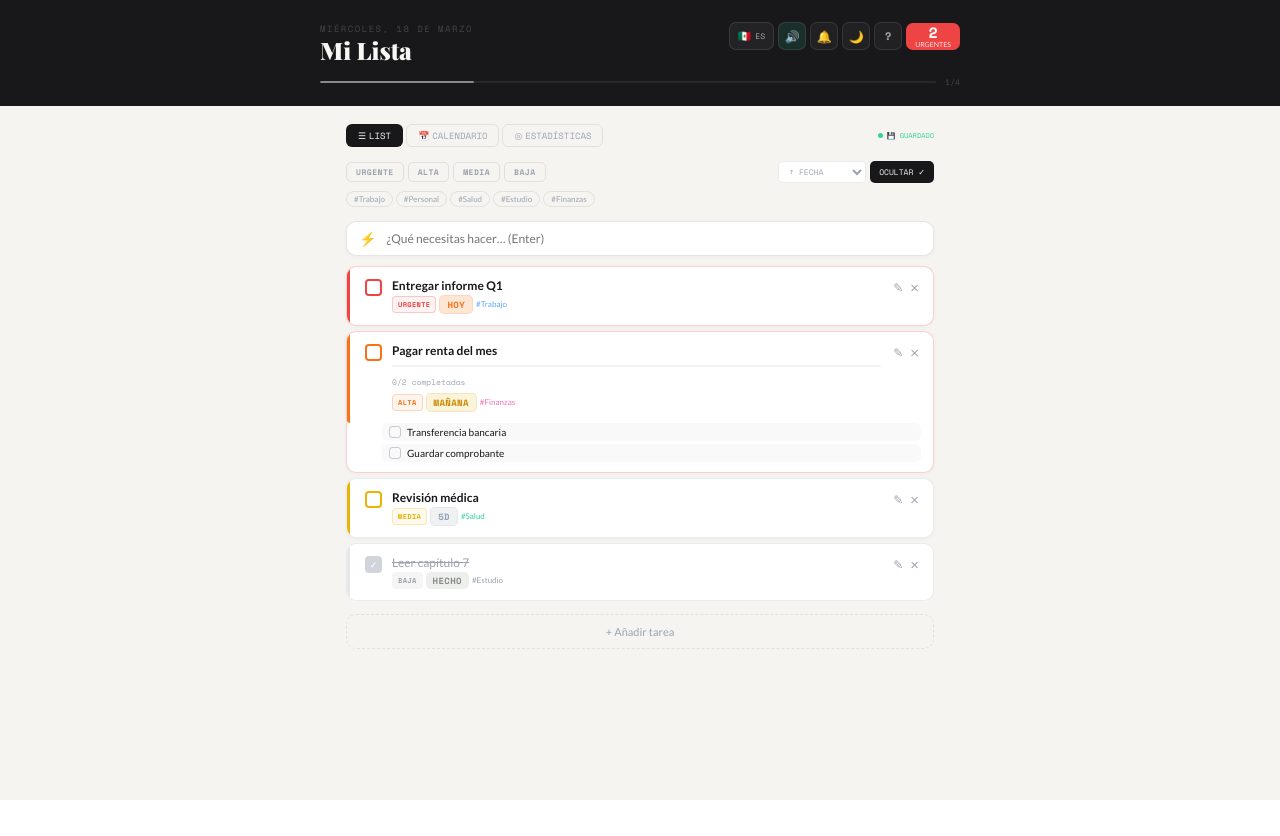
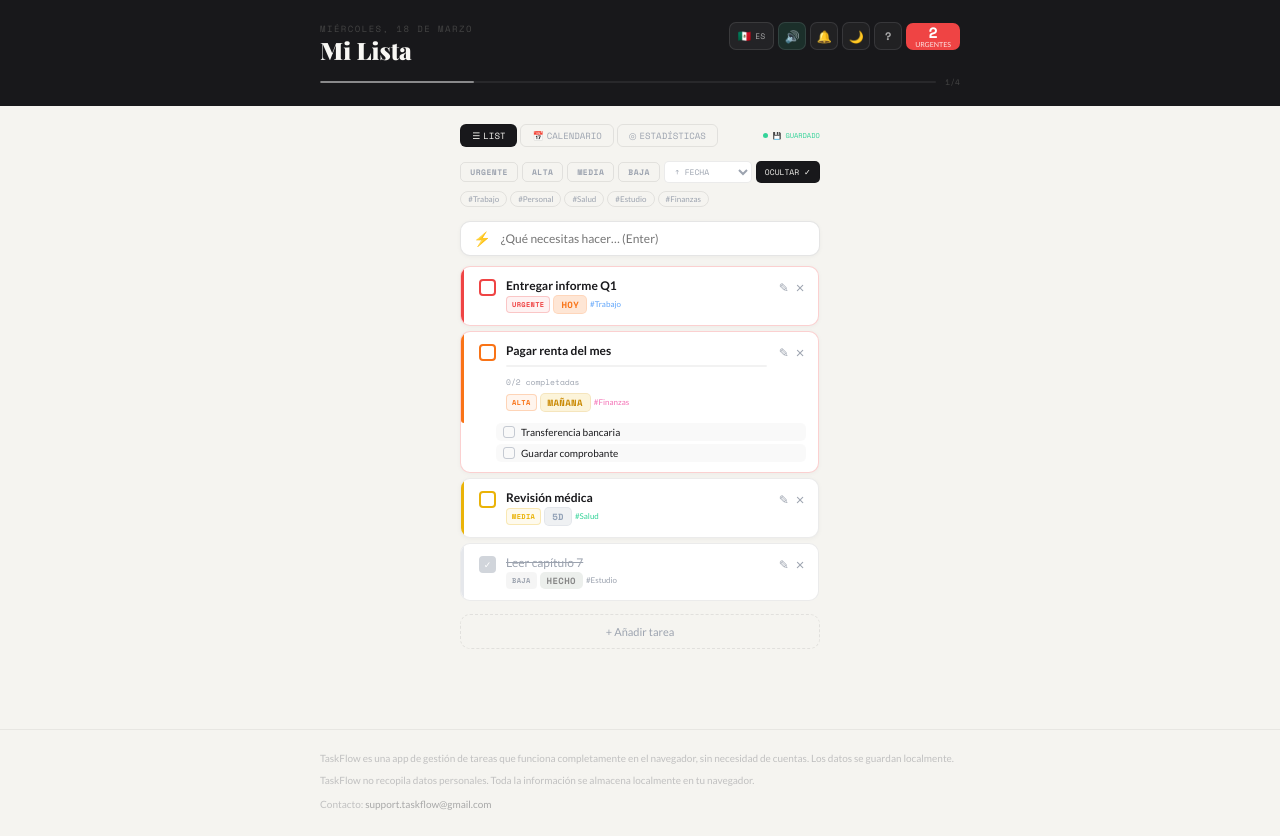
Before and after one commit to mr0903965-bot/taskflow, a React (Vite) app in the folder taskflow-github/: page / in a window 1280 px wide. Before the commit the page ends 800 px from the top, so only its background shows below. Built offline with nearby package versions, Linux system fonts and the light colour scheme.

Commit message:
Add footer with app description, contact email, and privacy notice

```diff
--- a/taskflow-github/src/App.jsx
+++ b/taskflow-github/src/App.jsx
@@ -13,6 +13,7 @@ import CalendarView from './components/CalendarView'
 import StatsView    from './components/StatsView'
 import QuickAdd     from './components/QuickAdd'
 import HelpPanel    from './components/HelpPanel'
+import AppFooter    from './components/AppFooter'
 
 export default function App() {
   // ── Preferences ────────────────────────────────────────────────────────────
@@ -239,7 +240,7 @@ export default function App() {
   // ── Render ──────────────────────────────────────────────────────────────────
   return (
     <div
-      style={{ minHeight: '100vh', background: bg, color: textC, transition: 'background 0.3s' }}
+      style={{ minHeight: '100vh', background: bg, color: textC, transition: 'background 0.3s', display: 'flex', flexDirection: 'column' }}
       onClick={() => showLangMenu && setShowLangMenu(false)}
     >
       {/* ── HEADER ── */}
@@ -436,6 +437,8 @@ export default function App() {
         <HelpPanel t={t} dark={dark} onClose={() => setShowHelp(false)} />
       )}
 
+      <AppFooter dark={dark} />
+
       <Toast toasts={toasts} remove={removeToast} />
     </div>
   )
--- /dev/null
+++ b/taskflow-github/src/components/AppFooter.jsx
@@ -0,0 +1,65 @@
+/**
+ * AppFooter
+ * Minimal informational footer rendered at the bottom of the app.
+ * No state, no hooks, no dependencies.
+ */
+export default function AppFooter({ dark }) {
+  const bord  = dark ? 'rgba(255,255,255,0.06)' : 'rgba(0,0,0,0.06)'
+  const muted = dark ? 'rgba(255,255,255,0.22)' : '#C0C0C0'
+  const link  = dark ? 'rgba(255,255,255,0.30)' : '#A8A8A8'
+
+  const text = {
+    fontSize: 10,
+    fontFamily: "'Lato', sans-serif",
+    color: muted,
+    lineHeight: 1.6,
+    margin: 0,
+  }
+
+  return (
+    <footer style={{
+      borderTop: `1px solid ${bord}`,
+      padding: '20px 26px 24px',
+      marginTop: 'auto',         // pushes footer to bottom when content is short
+    }}>
+      <div style={{
+        maxWidth: 640,
+        margin: '0 auto',
+        display: 'flex',
+        flexDirection: 'column',
+        gap: 6,
+      }}>
+
+        {/* App description */}
+        <p style={text}>
+          TaskFlow es una app de gestión de tareas que funciona completamente
+          en el navegador, sin necesidad de cuentas. Los datos se guardan localmente.
+        </p>
+
+        {/* Privacy note */}
+        <p style={text}>
+          TaskFlow no recopila datos personales. Toda la información se almacena
+          localmente en tu navegador.
+        </p>
+
+        {/* Contact */}
+        <p style={{ ...text, marginTop: 2 }}>
+          Contacto:{' '}
+          <a
+            href="mailto:support.taskflow@gmail.com?subject=Soporte%20TaskFlow"
+            style={{
+              color: link,
+              textDecoration: 'none',
+              transition: 'color 0.15s',
+            }}
+            onMouseEnter={(e) => (e.currentTarget.style.color = muted)}
+            onMouseLeave={(e) => (e.currentTarget.style.color = link)}
+          >
+            support.taskflow@gmail.com
+          </a>
+        </p>
+
+      </div>
+    </footer>
+  )
+}
--- /dev/null
+++ b/taskflow-github/src/components/SupportCard.jsx
@@ -0,0 +1,130 @@
+/**
+ * SupportCard
+ * Shown at the bottom of HelpPanel.
+ * Renders a short message + optional donation links.
+ * No state, no hooks, no dependencies.
+ */
+export default function SupportCard({ t, dark, links = {} }) {
+  const surf  = dark ? '#1A1A1E' : '#FFFFFF'
+  const bord  = dark ? 'rgba(255,255,255,0.08)' : 'rgba(0,0,0,0.07)'
+  const textC = dark ? '#EFEFEF' : '#18181B'
+  const muted = dark ? 'rgba(255,255,255,0.38)' : '#9CA3AF'
+
+  const hasAnyLink = links.bmac || links.kofi
+
+  const pillBase = {
+    display: 'inline-flex',
+    alignItems: 'center',
+    gap: 5,
+    padding: '6px 12px',
+    borderRadius: 99,
+    border: `1px solid ${bord}`,
+    background: 'transparent',
+    color: muted,
+    fontSize: 11,
+    fontFamily: "'Lato', sans-serif",
+    fontWeight: 600,
+    textDecoration: 'none',
+    cursor: 'pointer',
+    transition: 'color 0.15s, border-color 0.15s',
+  }
+
+  return (
+    <div style={{
+      background: surf,
+      border: `1px solid ${bord}`,
+      borderRadius: 12,
+      padding: '16px',
+      marginTop: 14,
+    }}>
+      {/* Heart icon + section label */}
+      <div style={{
+        display: 'flex',
+        alignItems: 'center',
+        gap: 8,
+        marginBottom: 10,
+      }}>
+        <span style={{ fontSize: 14 }}>♥</span>
+        <span style={{
+          fontFamily: "'Playfair Display', serif",
+          fontSize: 14,
+          fontWeight: 700,
+          color: textC,
+        }}>Support</span>
+      </div>
+
+      {/* Message */}
+      <p style={{
+        fontSize: 12,
+        color: muted,
+        lineHeight: 1.7,
+        fontFamily: "'Lato', sans-serif",
+        margin: '0 0 14px 0',
+      }}>
+        {t.supportMsg}
+      </p>
+
+      {/* Primary button — only if at least one link exists */}
+      {hasAnyLink && (
+        <a
+          href={links.bmac || links.kofi}
+          target="_blank"
+          rel="noopener noreferrer"
+          style={{
+            display: 'flex',
+            alignItems: 'center',
+            justifyContent: 'center',
+            gap: 6,
+            width: '100%',
+            padding: '9px 14px',
+            borderRadius: 8,
+            border: 'none',
+            background: '#6366F1',
+            color: '#fff',
+            fontSize: 12,
+            fontWeight: 700,
+            fontFamily: "'Space Mono', monospace",
+            letterSpacing: '0.04em',
+            textDecoration: 'none',
+            cursor: 'pointer',
+            marginBottom: 10,
+            transition: 'opacity 0.15s',
+            boxSizing: 'border-box',
+          }}
+          onMouseEnter={(e) => (e.currentTarget.style.opacity = '0.85')}
+          onMouseLeave={(e) => (e.currentTarget.style.opacity = '1')}
+        >
+          ♥ {t.supportBtn}
+        </a>
+      )}
+
+      {/* Individual platform links */}
+      <div style={{ display: 'flex', gap: 8, flexWrap: 'wrap' }}>
+        {links.bmac && (
+          <a
+            href={links.bmac}
+            target="_blank"
+            rel="noopener noreferrer"
+            style={pillBase}
+            onMouseEnter={(e) => { e.currentTarget.style.color = '#F59E0B'; e.currentTarget.style.borderColor = '#F59E0B' }}
+            onMouseLeave={(e) => { e.currentTarget.style.color = muted;     e.currentTarget.style.borderColor = bord }}
+          >
+            ☕ Buy Me a Coffee
+          </a>
+        )}
+        {links.kofi && (
+          <a
+            href={links.kofi}
+            target="_blank"
+            rel="noopener noreferrer"
+            style={pillBase}
+            onMouseEnter={(e) => { e.currentTarget.style.color = '#06B6D4'; e.currentTarget.style.borderColor = '#06B6D4' }}
+            onMouseLeave={(e) => { e.currentTarget.style.color = muted;     e.currentTarget.style.borderColor = bord }}
+          >
+            🍵 Ko-fi
+          </a>
+        )}
+      </div>
+    </div>
+  )
+}
--- a/taskflow-github/src/data/languages.js
+++ b/taskflow-github/src/data/languages.js
@@ -28,6 +28,7 @@ const LANGS = {
     helpDesc: 'TaskFlow es una app de tareas personal que funciona completamente en tu navegador. Sin cuentas, sin suscripciones — tus datos se guardan automáticamente. Sin ruido, sin distracciones: solo tú y lo que importa.',
     helpSteps: ['Escribe una tarea en la barra rápida y presiona Enter','Usa el formulario completo para agregar prioridad, fecha y etiquetas','Marca el checkbox para completar una tarea','Usa ✎ para editar y × para eliminar','Cambia entre Lista, Calendario y Estadísticas con las pestañas','Activa ↻ Recurrencia para tareas que se repiten','Consejo: usa tareas recurrentes para construir hábitos — ejercicio diario, lectura semanal, revisión mensual de metas.'],
     helpFeatList: ['6 idiomas','Modo oscuro','Calendario','Estadísticas','Recurrencia','Export / Import','Notificaciones','Guardado auto','Quick Add','Subtareas'],
+    supportMsg: 'Si TaskFlow te es útil, considera apoyar su desarrollo.', supportBtn: 'Apoyar TaskFlow',
   },
   en: {
     name: 'English', flag: '🇺🇸',
@@ -58,6 +59,7 @@ const LANGS = {
     helpDesc: 'TaskFlow is a personal task manager that runs entirely in your browser. No account needed — your data saves automatically.',
     helpSteps: ['Type a task in the quick-add bar and press Enter','Use the full form to add priority, due date, and tags','Check the checkbox to complete a task','Use ✎ to edit and × to delete','Switch between List, Calendar, and Stats with the tabs','Enable ↻ Recurrence for repeating tasks'],
     helpFeatList: ['6 languages','Dark mode','Calendar','Statistics','Recurrence','Export / Import','Notifications','Auto-save','Quick Add','Subtasks'],
+    supportMsg: 'If you find TaskFlow useful, consider supporting its development.', supportBtn: 'Support TaskFlow',
   },
   fr: {
     name: 'Français', flag: '🇫🇷',
@@ -88,6 +90,7 @@ const LANGS = {
     helpDesc: 'TaskFlow est un gestionnaire de tâches personnel qui fonctionne entièrement dans votre navigateur. Sans compte — vos données sont sauvegardées automatiquement.',
     helpSteps: ['Tapez une tâche dans la barre rapide et appuyez sur Entrée','Utilisez le formulaire complet pour ajouter priorité, date et étiquettes','Cochez la case pour terminer une tâche','Utilisez ✎ pour modifier et × pour supprimer','Changez de vue avec les onglets Liste, Calendrier, Stats','Activez ↻ Récurrence pour les tâches répétitives'],
     helpFeatList: ['6 langues','Mode sombre','Calendrier','Statistiques','Récurrence','Export / Import','Notifications','Sauvegarde auto','Ajout rapide','Sous-tâches'],
+    supportMsg: 'Si TaskFlow vous est utile, pensez à soutenir son développement.', supportBtn: 'Soutenir TaskFlow',
   },
   de: {
     name: 'Deutsch', flag: '🇩🇪',
@@ -118,6 +121,7 @@ const LANGS = {
     helpDesc: 'TaskFlow ist ein persönlicher Aufgabenmanager, der vollständig im Browser läuft. Kein Konto erforderlich — Ihre Daten werden automatisch gespeichert.',
     helpSteps: ['Aufgabe in die Schnelleingabe tippen und Enter drücken','Vollständiges Formular für Priorität, Datum und Etiketten nutzen','Checkbox ankreuzen, um eine Aufgabe abzuschließen','✎ zum Bearbeiten und × zum Löschen verwenden','Mit den Tabs zwischen Liste, Kalender und Statistik wechseln','↻ Wiederholung für wiederkehrende Aufgaben aktivieren'],
     helpFeatList: ['6 Sprachen','Dunkelmodus','Kalender','Statistiken','Wiederholung','Export / Import','Benachrichtigungen','Auto-Speicherung','Schnelleingabe','Unteraufgaben'],
+    supportMsg: 'Wenn TaskFlow nützlich für Sie ist, erwägen Sie, die Entwicklung zu unterstützen.', supportBtn: 'TaskFlow unterstützen',
   },
   pt: {
     name: 'Português', flag: '🇧🇷',
@@ -148,6 +152,7 @@ const LANGS = {
     helpDesc: 'TaskFlow é um gerenciador de tarefas pessoal que funciona totalmente no navegador. Sem conta — seus dados são salvos automaticamente.',
     helpSteps: ['Digite uma tarefa na barra rápida e pressione Enter','Use o formulário completo para adicionar prioridade, data e etiquetas','Marque a caixa para concluir uma tarefa','Use ✎ para editar e × para excluir','Alterne entre Lista, Calendário e Estatísticas pelas abas','Ative ↻ Recorrência para tarefas que se repetem'],
     helpFeatList: ['6 idiomas','Modo escuro','Calendário','Estatísticas','Recorrência','Export / Import','Notificações','Salvamento auto','Quick Add','Subtarefas'],
+    supportMsg: 'Se o TaskFlow é útil para você, considere apoiar seu desenvolvimento.', supportBtn: 'Apoiar TaskFlow',
   },
   ja: {
     name: '日本語', flag: '🇯🇵',
@@ -178,6 +183,7 @@ const LANGS = {
     helpDesc: 'TaskFlowはブラウザ上で完全に動作する個人タスク管理アプリです。アカウント不要 — データは自動的に保存されます。',
     helpSteps: ['クイック追加バーにタスクを入力してEnterを押す','詳細フォームで優先度・期限・タグを設定する','チェックボックスでタスクを完了する','✎で編集、×で削除する','タブでリスト・カレンダー・統計を切り替える','↻繰り返しで定期タスクを設定する'],
     helpFeatList: ['6言語対応','ダークモード','カレンダー','統計','繰り返し','エクスポート/インポート','通知','自動保存','クイック追加','サブタスク'],
+    supportMsg: 'TaskFlowが役に立てば、開発のサポートをご検討ください。', supportBtn: 'TaskFlowを支援する',
   },
 }
 
```
Also changed, not shown: taskflow-github/src/components/HelpPanel.jsx (+9 -0 lines).
